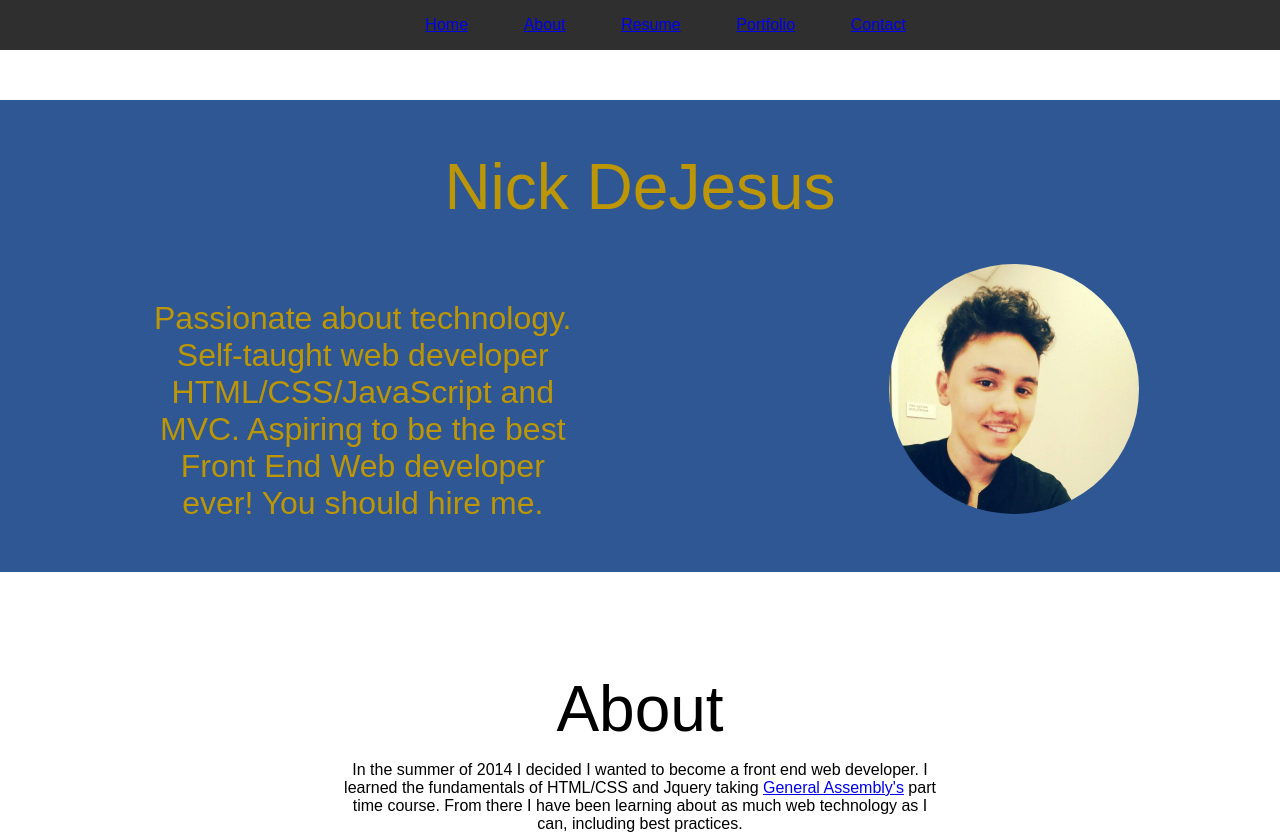
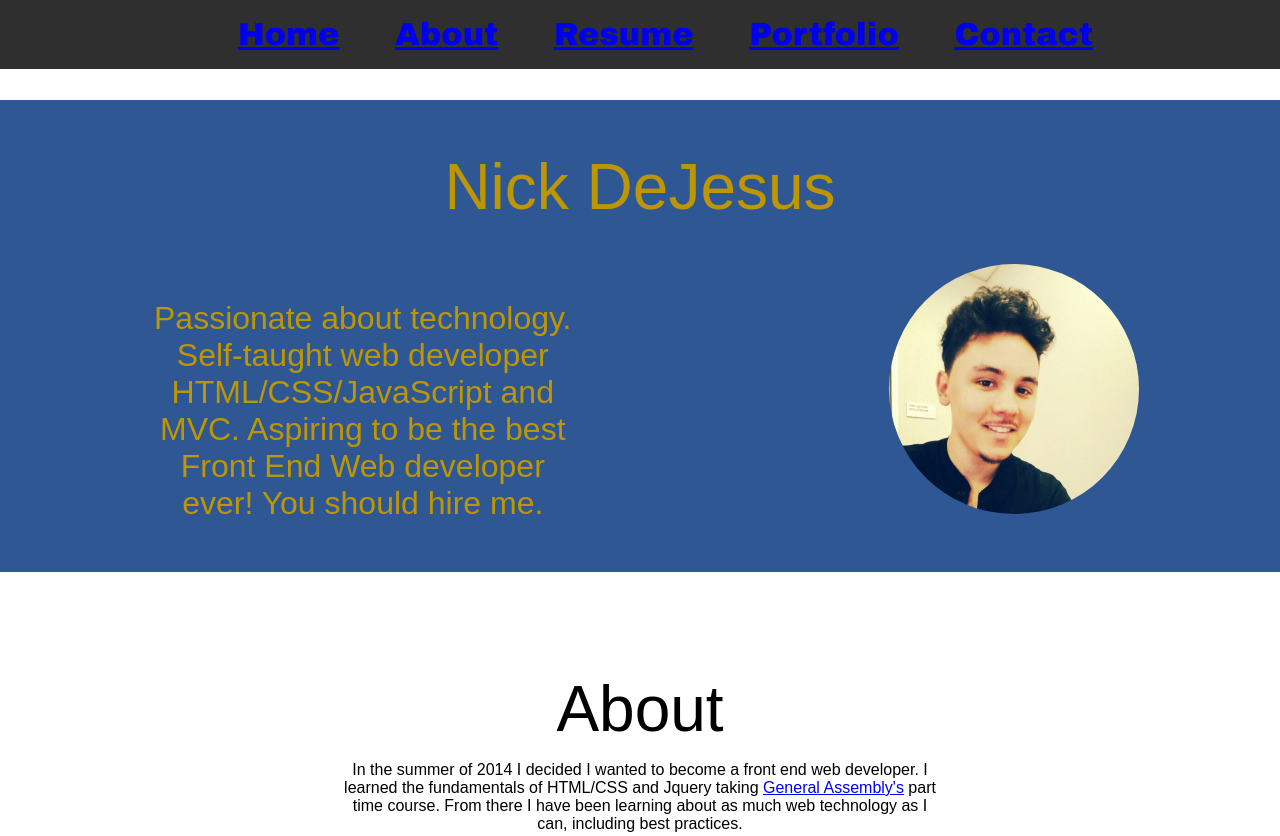
Before and after one commit to dayhaysoos/ndejesus1227.github.io, a plain HTML site: page index.html in a window 1280 px wide. Shown: the top 836 px of the page. Drawn offline with nearby package versions, Linux system fonts and the light colour scheme.

Commit message:
forgot html

```diff
--- a/index.html
+++ b/index.html
@@ -1,16 +1,18 @@
 <!DOCTYPE html>
 <head>
+	<link rel="stylesheet" href="https://cdnjs.cloudflare.com/ajax/libs/font-awesome/4.4.0/css/font-awesome.min.css">
+	<link href='https://fonts.googleapis.com/css?family=Archivo+Black' rel='stylesheet' type='text/css'>
 	<link rel="stylesheet" href="main.css">
 </head>
 <body>
 	<header>
 		<div id="nav">
 			<ul>
-				<li><a href="#Home">Home</a></li>
-				<li><a href="#About">About</a></li>
-				<li><a href="#Resume">Resume</a></li>
-				<li><a href="#Portfolio">Portfolio</a></li>
-				<li><a href="#Contact">Contact</a></li>
+				<li class="nav-item"><a href="#Home">Home</a></li>
+				<li class="nav-item"><a href="#About">About</a></li>
+				<li class="nav-item"><a href="#Resume">Resume</a></li>
+				<li class="nav-item"><a href="#Portfolio">Portfolio</a></li>
+				<li class="nav-item"><a href="#Contact">Contact</a></li>
 			</ul>
 		</div>
 	</header>
```
